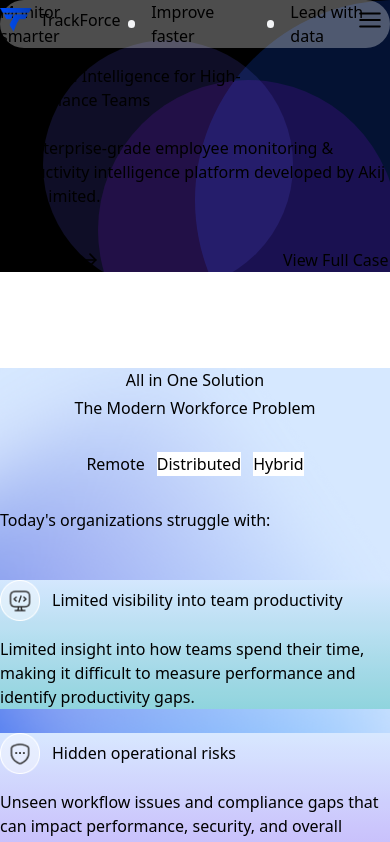
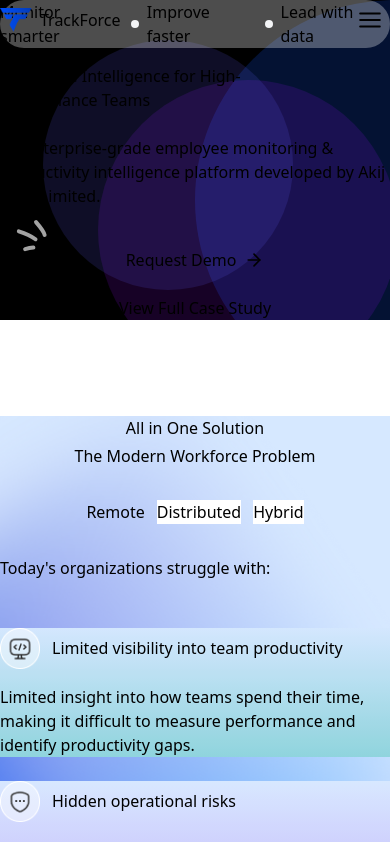
Before and after one commit to itsahadul99/trackforce-portfolio, a Next.js app: page /portfolio in a window 390 px wide. Shown: the top 842 px of the page. Built offline with nearby package versions, Linux system fonts and the light colour scheme.

Commit message:
Refactor PortfolioHero component for improved layout, responsiveness, and styling

```diff
--- a/src/features/portfolio/PortfolioHero.tsx
+++ b/src/features/portfolio/PortfolioHero.tsx
@@ -30,79 +30,29 @@ const PortfolioHero = () => {
             </div >
             <div className="relative z-10 text-center text-white max-w-[1300] mx-auto">
                 {/* Top Badge */}
-                <div className="mb-4 inline-flex items-center gap-4 px-16 py-3 rounded-full bg-white/30 backdrop-blur-md border border-white/20 text-sm font-semibold text-gray-200 tracking-wide">
+                <div className="mb-4 inline-flex items-center md:gap-4 *:text-nowrap px-4 md:px-16 py-3 rounded-full bg-white/30 backdrop-blur-md border border-white/20 text-xs gap-2 md:text-sm font-semibold text-gray-200 tracking-wide">
                     <span>Monitor smarter</span>
                     <span className="w-2 h-2 bg-gray-100 rounded-full"></span>
                     <span>Improve faster</span>
                     <span className="w-2 h-2 bg-gray-100 rounded-full"></span>
                     <span>Lead with data</span>
                 </div>
-                <h1 className="text-[42px] font-semibold leading-tight">
+                <h1 className="text-4xl lg:text-[42px] font-semibold leading-tight">
                     Workforce Intelligence for High-
                 </h1>
 
                 <div className="relative inline-block mt-[2]">
-                    <h2 className="text-[42px] font-semibold leading-tight">
+                    <h2 className="text-4xl lg:text-[42px] font-semibold leading-tight">
                         Performance {" "}
                         <span className="font-playball font-normal">Teams</span>
                     </h2>
-                    {/* spark animation */}
-                    {/* <div className="absolute -right-13 -top-2 rotate-120" >
-                        <motion.svg
-                            width="37"
-                            height="37"
-                            viewBox="0 0 37 37"
-                            xmlns="http://www.w3.org/2000/svg"
-                        >
-                            <motion.path
-                                d="M22.3966 31.5582C22.3966 31.5582 16.7601 32.0442 11.4624 34.0293"
-                                fill="none"
-                                stroke="white"
-                                strokeOpacity="0.64"
-                                strokeWidth="4"
-                                strokeLinecap="round"
-                                strokeLinejoin="round"
-                                initial={{ pathLength: 0 }}
-                                animate={{ pathLength: 1 }}
-                                transition={commonTransition}
-                            />
-
-                            <motion.path
-                                d="M24.4997 23.2532C17.4498 17.8954 8.26279 15.3839 2.49653 13.8603"
-                                fill="none"
-                                stroke="white"
-                                strokeOpacity="0.64"
-                                strokeWidth="4"
-                                strokeLinecap="round"
-                                strokeLinejoin="round"
-                                initial={{ pathLength: 0 }}
-                                animate={{ pathLength: 1 }}
-                                transition={commonTransition}
-                            />
-
-                            <motion.path
-                                d="M33.6205 19.1061C33.035 14.4653 22.104 2.80171 22.104 2.80171"
-                                fill="none"
-                                stroke="white"
-                                strokeOpacity="0.64"
-                                strokeWidth="4"
-                                strokeLinecap="round"
-                                strokeLinejoin="round"
-                                initial={{ pathLength: 0 }}
-                                animate={{ pathLength: 1 }}
-                                transition={commonTransition}
-                            />
-                        </motion.svg>
-
-
-                    </div> */}
                 </div>
                 <p className="text-gray-300 text-base mt-6 max-w-2xl mx-auto leading-relaxed">
                     An enterprise-grade employee monitoring & productivity intelligence platform developed by Akij iBOS Limited.
                 </p>
 
                 <div className="w-full flex justify-center">
-                    <div className="relative flex w-fit gap-6 justify-center items-center mt-10">
+                    <div className="relative flex flex-col md:flex-row w-fit gap-6 justify-center items-center mt-10">
                         {/* Gradient Button */}
                         <button className="group w-76 flex justify-center items-center gap-2 px-8 py-4 rounded-2xl text-white font-semibold text-lg
         bg-gradient-to-r from-blue-600 via-blue-500 to-purple-600
```
